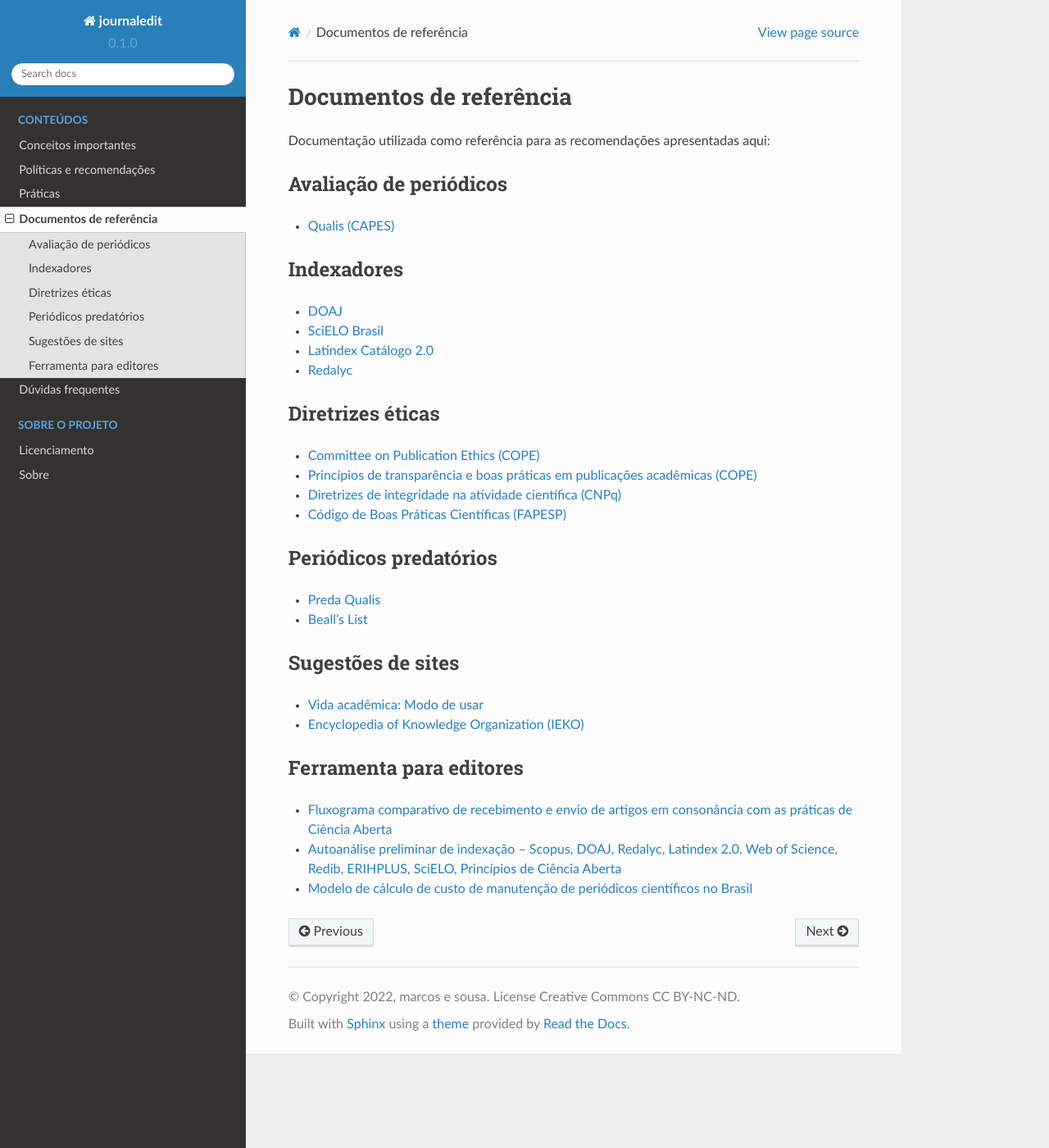
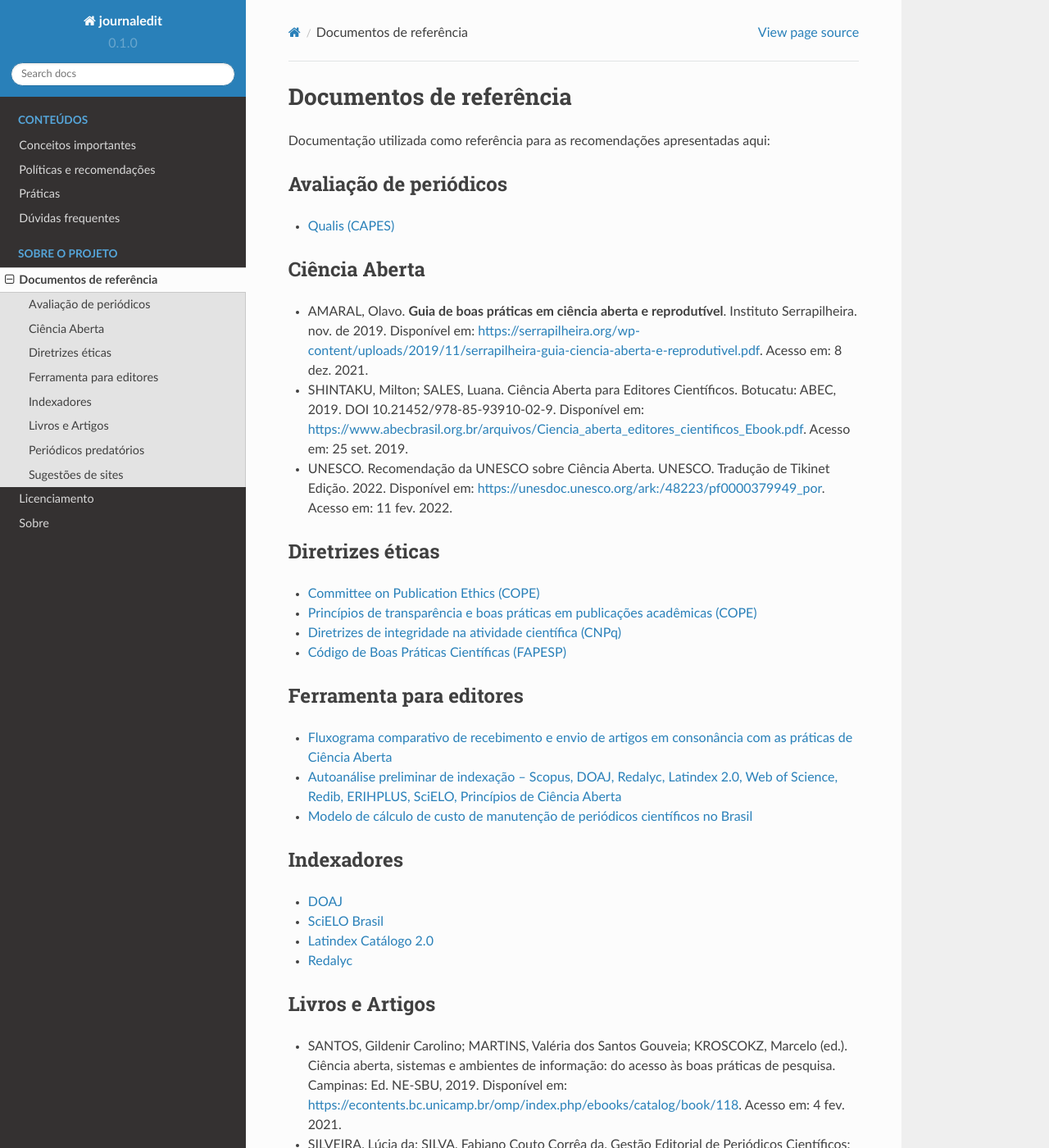
Before and after one commit to marcosesousa/journaledit, a Sphinx documentation site: the page built from docs/source/docs.rst, in a window 1280 px wide and 1400 px high. Shown: the whole window at 82% size. Built offline with Sphinx 7.4.7 and the Read the Docs theme 2.0.0, drawn with Linux system fonts in a browser that asks for light colours; some of the changed text lies outside the part shown.

Commit message:
Updating docs

```diff
--- a/docs/source/docs.rst
+++ b/docs/source/docs.rst
@@ -8,6 +8,26 @@ Avaliação de periódicos
 -----------------------
 * `Qualis (CAPES) <https://www.gov.br/capes/pt-br/acesso-a-informacao/acoes-e-programas/avaliacao/sobre-a-avaliacao/areas-avaliacao/sobre-as-areas-de-avaliacao/sobre-as-areas-de-avaliacao#areas>`_
 
+Ciência Aberta
+--------------
+
+* AMARAL, Olavo. **Guia de boas práticas em ciência aberta e reprodutível**. Instituto Serrapilheira. nov. de 2019. Disponível em: https://serrapilheira.org/wp-content/uploads/2019/11/serrapilheira-guia-ciencia-aberta-e-reprodutivel.pdf. Acesso em: 8 dez. 2021.
+* SHINTAKU, Milton; SALES, Luana. Ciência Aberta para Editores Científicos. Botucatu: ABEC, 2019. DOI 10.21452/978-85-93910-02-9. Disponível em: https://www.abecbrasil.org.br/arquivos/Ciencia_aberta_editores_cientificos_Ebook.pdf. Acesso em: 25 set. 2019.
+* UNESCO. Recomendação da UNESCO sobre Ciência Aberta. UNESCO. Tradução de Tikinet Edição. 2022. Disponível em: https://unesdoc.unesco.org/ark:/48223/pf0000379949_por. Acesso em: 11 fev. 2022.
+
+Diretrizes éticas
+-----------------
+* `Committee on Publication Ethics (COPE) <https://publicationethics.org/>`_
+* `Princípios de transparência e boas práticas em publicações acadêmicas (COPE) <https://publicationethics.org/resources/guidelines/princ%C3%ADpios-de-transpar%C3%AAncia-e-boas-pr%C3%A1ticas-em-publica%C3%A7%C3%B5es-acad%C3%AAmicas>`_
+* `Diretrizes de integridade na atividade científica (CNPq) <https://www.gov.br/cnpq/pt-br/composicao/comissao-de-integridade>`_
+* `Código de Boas Práticas Científicas (FAPESP) <https://fapesp.br/boaspraticas/>`_
+
+Ferramenta para editores
+------------------------
+* `Fluxograma comparativo de recebimento e envio de artigos em consonância com as práticas de Ciência Aberta <https://doi.org/10.5281/zenodo.6331729>`_
+* `Autoanálise preliminar de indexação – Scopus, DOAJ, Redalyc, Latindex 2.0, Web of Science, Redib, ERIHPLUS, SciELO, Princípios de Ciência Aberta <https://doi.org/10.5281/zenodo.6392191>`_
+* `Modelo de cálculo de custo de manutenção de periódicos científicos no Brasil <https://doi.org/10.7910/DVN/3MZAJA>`_
+
 Indexadores
 -----------
 * `DOAJ <https://doaj.org/apply/guide/>`_
@@ -15,12 +35,13 @@ Indexadores
 * `Latindex Catálogo 2.0 <https://www.latindex.org/latindex/postulacion/postulacionCatalogo>`_
 * `Redalyc <https://www.redalyc.org/postulacion.oa?q=criterios>`_
 
-Diretrizes éticas
------------------
-* `Committee on Publication Ethics (COPE) <https://publicationethics.org/>`_
-* `Princípios de transparência e boas práticas em publicações acadêmicas (COPE) <https://publicationethics.org/resources/guidelines/princ%C3%ADpios-de-transpar%C3%AAncia-e-boas-pr%C3%A1ticas-em-publica%C3%A7%C3%B5es-acad%C3%AAmicas>`_
-* `Diretrizes de integridade na atividade científica (CNPq) <https://www.gov.br/cnpq/pt-br/composicao/comissao-de-integridade>`_
-* `Código de Boas Práticas Científicas (FAPESP) <https://fapesp.br/boaspraticas/>`_
+Livros e Artigos
+----------------
+
+* SANTOS, Gildenir Carolino; MARTINS, Valéria dos Santos Gouveia; KROSCOKZ, Marcelo (ed.). Ciência aberta, sistemas e ambientes de informação: do acesso às boas práticas de pesquisa. Campinas: Ed. NE-SBU, 2019. Disponível em: https://econtents.bc.unicamp.br/omp/index.php/ebooks/catalog/book/118. Acesso em: 4 fev. 2021.
+
+* SILVEIRA, Lúcia da; SILVA, Fabiano Couto Corrêa da. Gestão Editorial de Periódicos Científicos: tendências e boas práticas. [S.l.]: Universidade Federal de Santa Catarina, 2020. DOI 10.5007/978-65-87206-08-0. Disponível em: https://repositorio.ufsc.br/handle/123456789/208691. Acesso em: 7 jun. 2020.
+
 
 Periódicos predatórios
 ----------------------
--- a/docs/source/index.rst
+++ b/docs/source/index.rst
@@ -16,12 +16,12 @@ Conteúdo
    concept
    policies
    howtomake
-   docs
    faq
 
 .. toctree::
    :caption: Sobre o projeto
 
+   docs
    license
    about
 
```
Also changed, not shown: other parts of docs/source/docs.rst (+0 -6 lines).
